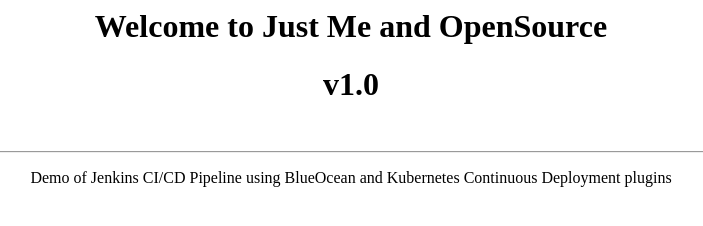
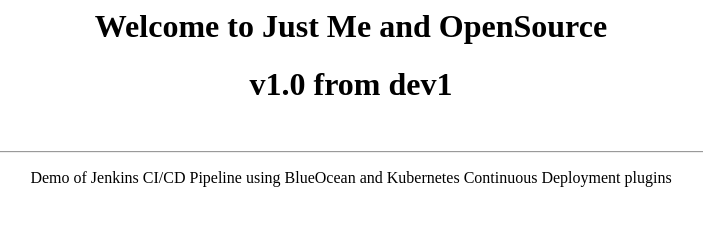
Before and after one commit to senthu-neyan/cicd-pipe-demo, a plain HTML site: page index.html in a window 1280 px wide. Shown: the whole page, without its empty margins (289-992 px from the left). Drawn offline with Linux system fonts and the light colour scheme.

Commit message:
indext marked as dev

```diff
--- a/index.html
+++ b/index.html
@@ -1,6 +1,6 @@
 <center>
 	<h1>Welcome to Just Me and OpenSource</h1>
-	<h1>v1.0</h1>
+	<h1>v1.0 from dev1</h1>
 	<br><hr>
 	<p>Demo of Jenkins CI/CD Pipeline using BlueOcean and Kubernetes Continuous Deployment plugins</p>
 
```
